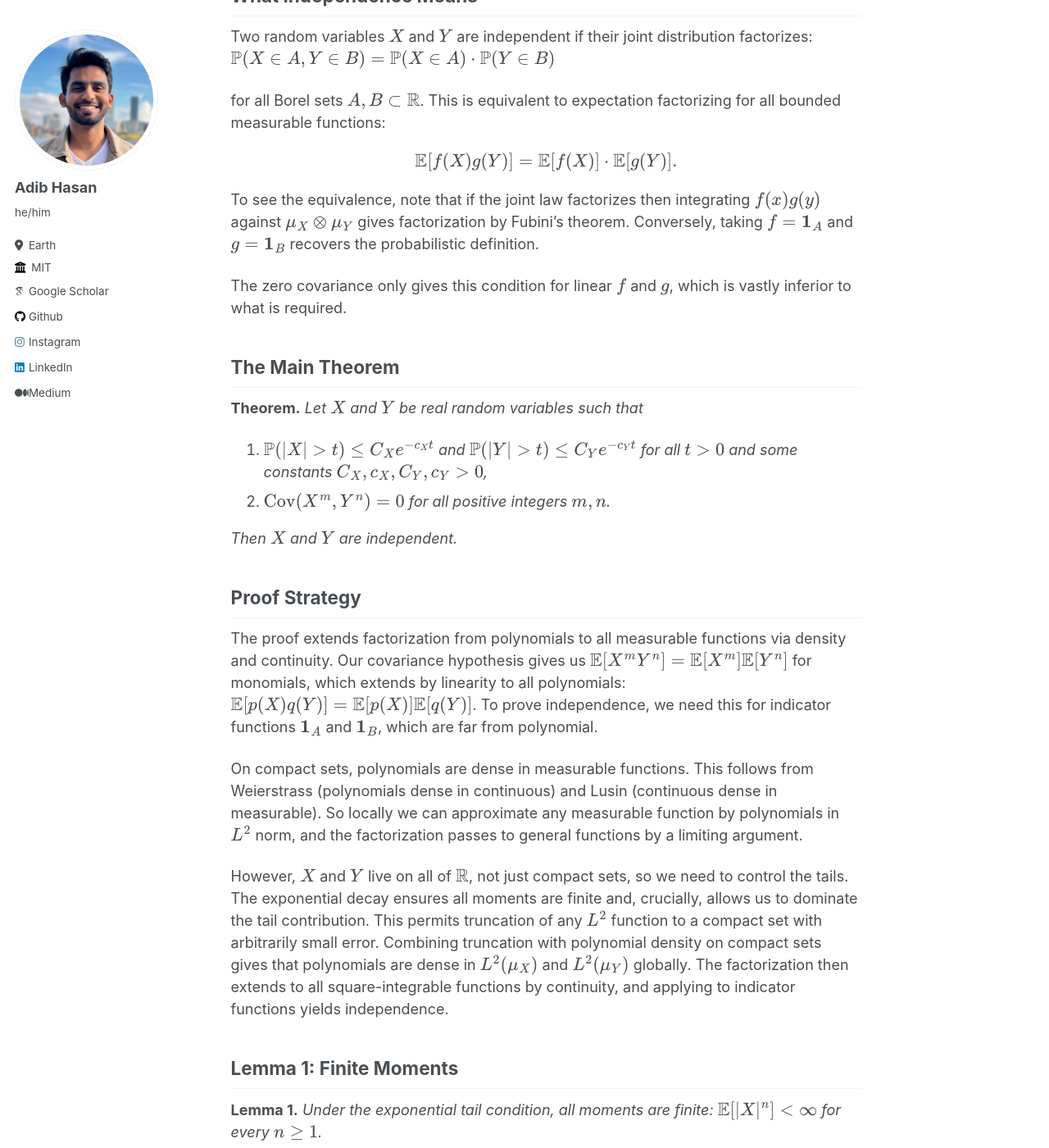
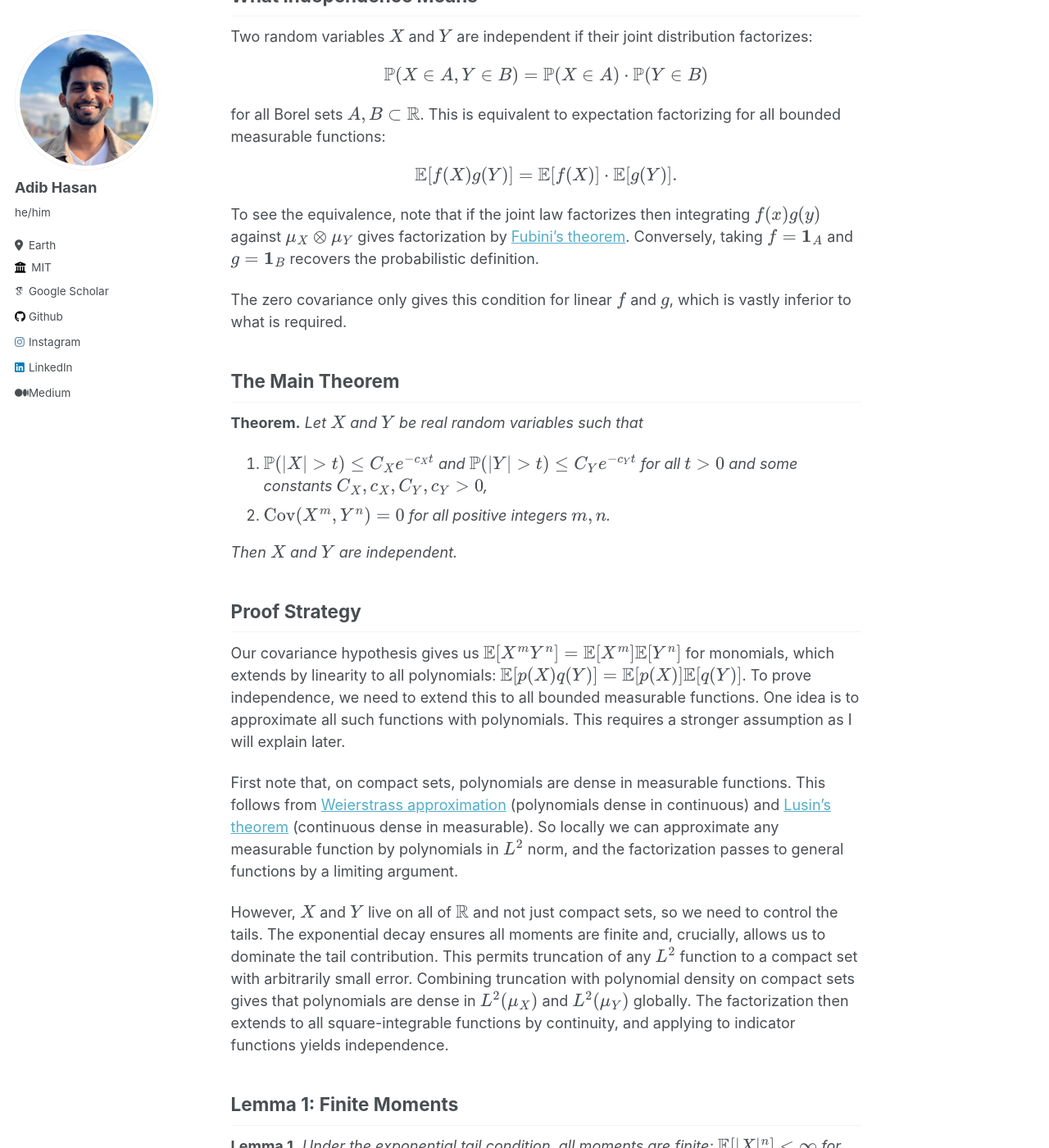
Before and after one commit to Neehan/neehan.github.io, a Jekyll site: the page built from _blog/no-corr-to-independence.md, in a window 1280 px wide and 1400 px high, scrolled down 889 px. Shown: the whole window at 82% size. Built offline with Jekyll 4.4.1, drawn with Linux system fonts in a browser that asks for light colours; some web fonts are replaced; some of the changed text lies outside the part shown.

Commit message:
no corr to indep

```diff
--- a/_blog/no-corr-to-independence.md
+++ b/_blog/no-corr-to-independence.md
@@ -19,6 +19,7 @@ But what if we ask for more than just zero correlation? Instead of requiring onl
 ## What Independence Means
 
 Two random variables $X$ and $Y$ are independent if their joint distribution factorizes:
+
 $$
 \mathbb P(X\in A, Y\in B) = \mathbb P(X\in A)\cdot\mathbb P(Y\in B)
 $$
@@ -29,7 +30,7 @@ $$
 \mathbb E[f(X)g(Y)] = \mathbb E[f(X)]\cdot\mathbb E[g(Y)].
 $$
 
-To see the equivalence, note that if the joint law factorizes then integrating $f(x)g(y)$ against $\mu\_X\otimes\mu\_Y$ gives factorization by Fubini's theorem. Conversely, taking $f=\mathbf 1\_A$ and $g=\mathbf 1\_B$ recovers the probabilistic definition.
+To see the equivalence, note that if the joint law factorizes then integrating $f(x)g(y)$ against $\mu\_X\otimes\mu\_Y$ gives factorization by [Fubini's theorem](https://en.wikipedia.org/wiki/Fubini%27s_theorem). Conversely, taking $f=\mathbf 1\_A$ and $g=\mathbf 1\_B$ recovers the probabilistic definition.
 
 The zero covariance only gives this condition for linear $f$ and $g$, which is vastly inferior to what is required.
 
@@ -43,11 +44,11 @@ The zero covariance only gives this condition for linear $f$ and $g$, which is v
 
 ## Proof Strategy
 
-The proof extends factorization from polynomials to all measurable functions via density and continuity. Our covariance hypothesis gives us $\mathbb E[X^m Y^n] = \mathbb E[X^m]\mathbb E[Y^n]$ for monomials, which extends by linearity to all polynomials: $\mathbb E[p(X)q(Y)] = \mathbb E[p(X)]\mathbb E[q(Y)]$. To prove independence, we need this for indicator functions $\mathbf 1\_A$ and $\mathbf 1\_B$, which are far from polynomial.
+Our covariance hypothesis gives us $\mathbb E[X^m Y^n] = \mathbb E[X^m]\mathbb E[Y^n]$ for monomials, which extends by linearity to all polynomials: $\mathbb E[p(X)q(Y)] = \mathbb E[p(X)]\mathbb E[q(Y)]$. To prove independence, we need to extend this to all bounded measurable functions. One idea is to approximate all such functions with polynomials. This requires a stronger assumption as I will explain later.
 
-On compact sets, polynomials are dense in measurable functions. This follows from Weierstrass (polynomials dense in continuous) and Lusin (continuous dense in measurable). So locally we can approximate any measurable function by polynomials in $L^2$ norm, and the factorization passes to general functions by a limiting argument.
+First note that, on compact sets, polynomials are dense in measurable functions. This follows from [Weierstrass approximation](https://en.wikipedia.org/wiki/Stone%E2%80%93Weierstrass\_theorem) (polynomials dense in continuous) and [Lusin's theorem](https://en.wikipedia.org/wiki/Lusin%27s\_theorem) (continuous dense in measurable). So locally we can approximate any measurable function by polynomials in $L^2$ norm, and the factorization passes to general functions by a limiting argument.
 
-However, $X$ and $Y$ live on all of $\mathbb R$, not just compact sets, so we need to control the tails. The exponential decay ensures all moments are finite and, crucially, allows us to dominate the tail contribution. This permits truncation of any $L^2$ function to a compact set with arbitrarily small error. Combining truncation with polynomial density on compact sets gives that polynomials are dense in $L^2(\mu\_X)$ and $L^2(\mu\_Y)$ globally. The factorization then extends to all square-integrable functions by continuity, and applying to indicator functions yields independence.
+However, $X$ and $Y$ live on all of $\mathbb R$ and not just compact sets, so we need to control the tails. The exponential decay ensures all moments are finite and, crucially, allows us to dominate the tail contribution. This permits truncation of any $L^2$ function to a compact set with arbitrarily small error. Combining truncation with polynomial density on compact sets gives that polynomials are dense in $L^2(\mu\_X)$ and $L^2(\mu\_Y)$ globally. The factorization then extends to all square-integrable functions by continuity, and applying to indicator functions yields independence.
 
 ## Lemma 1: Finite Moments
 
@@ -98,7 +99,7 @@ By linearity, the assumption $\mathbb E[X^m Y^n] = \mathbb E[X^m]\mathbb E[Y^n]$
 
 By Lemmas 2 and 3, polynomials are dense in $L^2(\mu\_X)$ and $L^2(\mu\_Y)$. Indeed, given $f\in L^2(\mu\_X)$, Lemma 2 allows us to truncate to a compact set with small error, and Lemma 3 approximates the truncation by polynomials. Take $f\in L^2(\mu\_X)$ and $g\in L^2(\mu\_Y)$, and choose polynomial sequences $p\_n \to f$ in $L^2(\mu\_X)$ and $q\_n \to g$ in $L^2(\mu\_Y)$.
 
-Under a probability measure, $L^2\subset L^1$ with $\|h\|\_\{L^1\} \le \|h\|\_\{L^2\}$ by Cauchy–Schwarz, so $p\_n(X)\to f(X)$ and $q\_n(Y)\to g(Y)$ in $L^1(\mathbb P)$. For the product, we have
+Under a probability measure, $L^2\subset L^1$ with $\|h\|\_\{L^1\} \le \|h\|\_\{L^2\}$ by [Cauchy–Schwarz](https://en.wikipedia.org/wiki/Cauchy%E2%80%93Schwarz\_inequality), so $p\_n(X)\to f(X)$ and $q\_n(Y)\to g(Y)$ in $L^1(\mathbb P)$. For the product, we have
 
 $$
 \|f(X)g(Y) - p_n(X)q_n(Y)\|_{L^1}
```
Also changed, not shown: other parts of _blog/no-corr-to-independence.md (+1 -1 lines).
